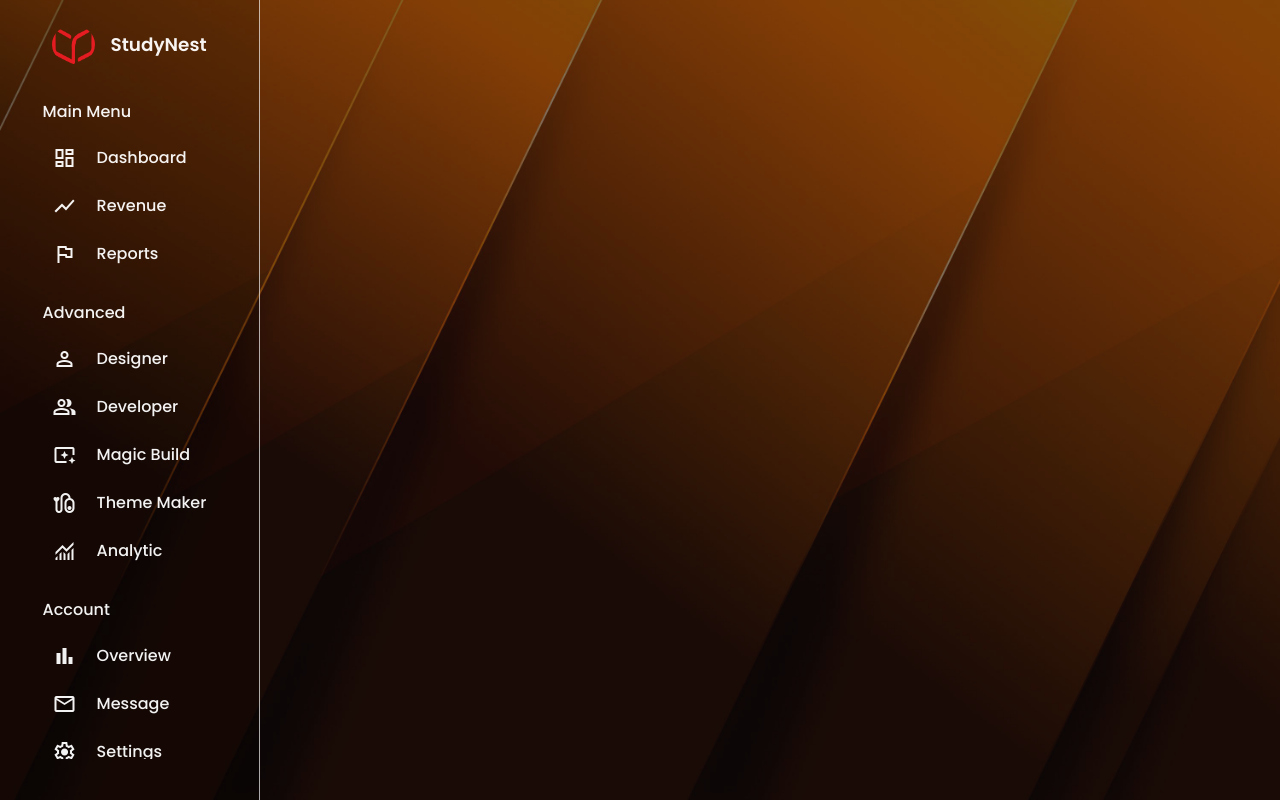
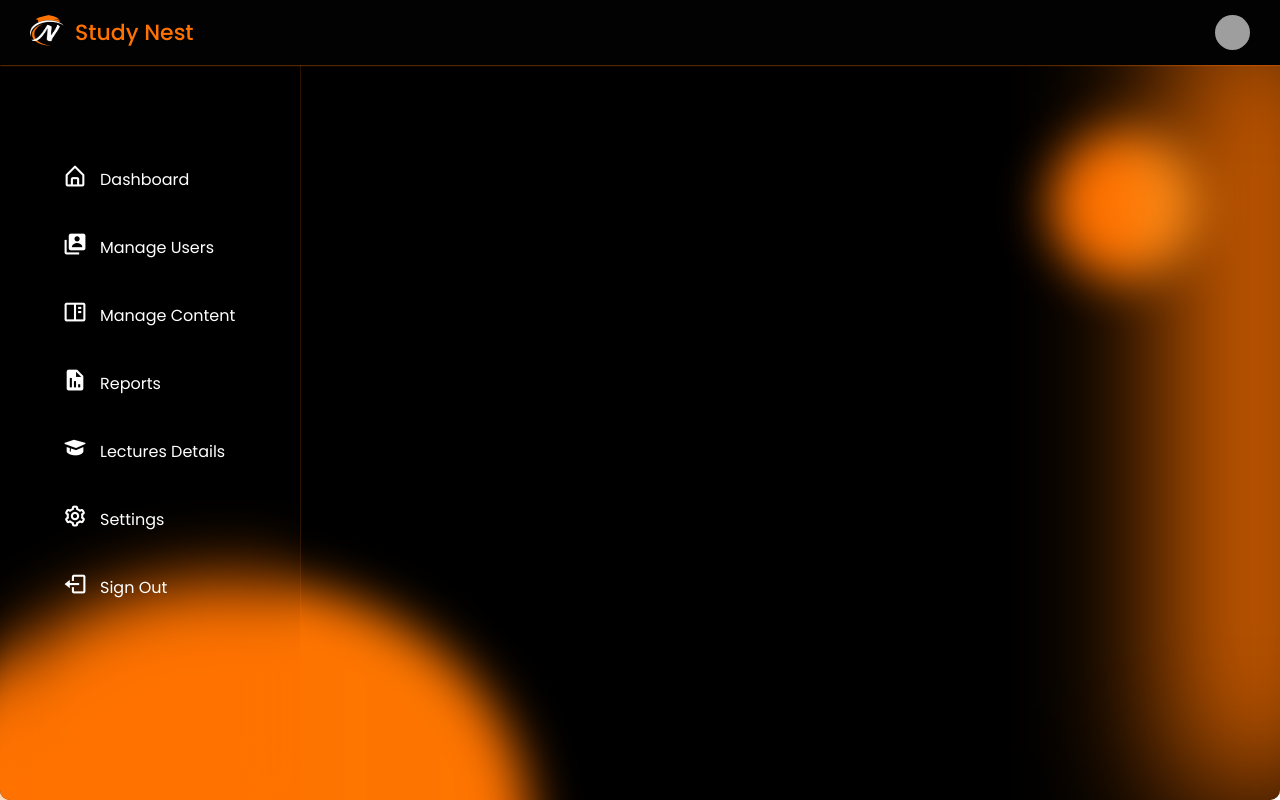
Before and after one commit to Pasindu115530/Study-Nest, a PHP site: page /dashboardadmin.html in a window 1280 px wide. Run offline with PHP 8.4, Linux system fonts and the light colour scheme; grey boxes are pictures that could not be loaded.

Commit message:
Change Dashboard Style

```diff
--- a/Assets/css/dashboard.css
+++ b/Assets/css/dashboard.css
@@ -1,106 +1,314 @@
-@import url("https://fonts.googleapis.com/css2?family=Poppins:wght@400;500;600;700&display=swap");
+/* Import Google font - Poppins */
+@import url("https://fonts.googleapis.com/css2?family=Poppins:wght@200;300;400;500;600;700&display=swap");
 * {
   margin: 0;
   padding: 0;
   box-sizing: border-box;
   font-family: "Poppins", sans-serif;
 }
+:root {
+  --white-color: #020202;
+  --blue-color: #ff7200;
+  --grey-color: #ffffff;
+  --grey-color-light: #aaa;
+}
 body {
-    height: 100vh;
+
+  transition: all 0.5s ease;
+}
+body.dark {
+  background-color: #333;
+}
+body.dark {
+  --white-color: #333;
+  --blue-color: #fff;
+  --grey-color: #f2f2f2;
+  --grey-color-light: #aaa;
+}
+
+
+
+.container {
+  background: #2f0101;
   width: 100%;
-    background-image: url("../img/4149961.jpg");
-    opacity: 0.95;
-    background-color: #000000;
-    background-position: center;
-    background-size: cover;
+  height: 100%;
+  border-radius: 10px;
+  position: relative;
+  overflow: hidden;
+  display: flex;
+  justify-content: center;
+  align-items: center;
   }
+  .left-semicircle {
+    position: absolute;
+    width: 600px;
+    height: 500px;
+    background: linear-gradient(to right, #ff7200 50%, #fd7600 80%, #ff7200 100%);
+    border-radius: 50%;
+    bottom: -280px;
+    left: -70px;
+    filter: blur(25px);
+  }
+
+  .img-login {
+    position: absolute;
+    top: -210px;
+    right: -145px;
+  }
+
+  .middle-circle {
+    width: 150px;
+    height: 150px;
+    background: linear-gradient(to right, #ff7200 50%, #f5b641 100%);
+    border-radius: 50%;
+    position: absolute;
+    left: 1050px;
+    top: 130px;
+    filter: blur(25px);
+  }
+
+  .right {
+    width: 150px;
+    height: 100%;
+    background: #ff7200;
+    position: absolute;
+    right: -50px;
+    filter: blur(75px);
+  }
+
+
+
+/* navbar */
+.navbar {
+  position: fixed;
+  top: 0;
+  width: 100%;
+  left: 0;
+  background-color: #020202;
+  box-shadow: #ff7200 0px 0px 2px;
+  display: flex;
+  align-items: center;
+  justify-content: space-between;
+  padding: 15px 30px;
+  z-index: 1000;
+}
+.logo_item {
+  display: flex;
+  align-items: center;
+  column-gap: 10px;
+  font-size: 22px;
+  font-weight: 500;
+  color: var(--blue-color);
+}
+.navbar img {
+  width: 35px;
+  height: 35px;
+  border-radius: 50%;
+}
+.search_bar {
+  height: 47px;
+  max-width: 430px;
+  width: 100%;
+}
+.search_bar input {
+  height: 100%;
+  width: 100%;
+  border-radius: 25px;
+  font-size: 18px;
+  outline: none;
+  background-color: var(--white-color);
+  color: var(--grey-color);
+  border: 1px solid var(--grey-color-light);
+  padding: 0 20px;
+}
+.navbar_content {
+  display: flex;
+  align-items: center;
+  column-gap: 25px;
+}
+.navbar_content i {
+  cursor: pointer;
+  font-size: 20px;
+  color: var(--grey-color);
+}
+/* sidebar */
 .sidebar {
+  background-color: black transparent;
+  backdrop-filter: blur(25px);
+  -webkit-backdrop-filter: blur(25px);
+  box-shadow: #ffffff 0px 0px 12px;
+  width: 300px;
   position: fixed;
   top: 0;
   left: 0;
-    width: 110px;
   height: 100%;
+  padding: 80px 20px;
+  z-index: 10;
+  overflow-y: scroll;
+  box-shadow: 0 0 1px var(--blue-color);
+  transition: all 0.5s ease;
+}
+.sidebar.close {
+  padding: 60px 0;
+  width: 80px;
+}
+.sidebar::-webkit-scrollbar {
+  display: none;
+}
+.menu_content {
+  position: relative;
+}
+.menu_title {
+  margin: 15px 0;
+  padding: 0 20px;
+  font-size: 18px;
+}
+.sidebar.close .menu_title {
+  padding: 6px 30px;
+}
+.menu_title::before {
+  color: var(--grey-color);
+  white-space: nowrap;
+}
+.menu_dahsboard::before {
+  content: "Dashboard";
+}
+.menu_editor::before {
+  content: "Editor";
+}
+.menu_setting::before {
+  content: "Setting";
+}
+.sidebar.close .menu_title::before {
+  content: "";
+  position: absolute;
+  height: 2px;
+  width: 18px;
+  border-radius: 12px;
+  background: var(--grey-color-light);
+}
+.menu_items {
+  padding: 15px;
+  list-style: none;
+}
+.navlink_icon {
+  position: relative;
+  font-size: 25px;
+  min-width: 50px;
+  line-height: 60px;
+  display: inline-block;
+  text-align: center;
+  border-radius: 6px;
+}
+.navlink_icon::before {
+  content: "";
+  position: absolute;
+  height: 100%;
+  width: calc(100% + 100px);
+  left: -20px;
+}
+.navlink_icon:hover {
+  background: var(--blue-color);
+}
+.sidebar .nav_link {
   display: flex;
   align-items: center;
-    flex-direction: column;
-    background: rgba(0, 0, 0, 0.2);
-    backdrop-filter: blur(35px);
-    --webkit-backdrop-filter: blur(35px);
-    border-right: 1px solid rgba(255, 255, 255, 0.7);
-    transition: width 0.3s ease;
+  width: 100%;
+  padding: 4px 15px;
+  border-radius: 8px;
+  text-decoration: none;
+  color: var(--grey-color);
+  white-space: nowrap;
 }
-.sidebar:hover {
+.sidebar.close .navlink {
+  display: none;
+}
+.nav_link:hover {
+  color: var(--white-color);
+  background: var(--blue-color);
+}
+.sidebar.close .nav_link:hover {
+  background: var(--white-color);
+}
+.submenu_item {
+  cursor: pointer;
+}
+.submenu {
+  display: none;
+}
+.submenu_item .arrow-left {
+  position: absolute;
+  right: 10px;
+  display: inline-block;
+  margin-right: auto;
+}
+.sidebar.close .submenu {
+  display: none;
+}
+.show_submenu ~ .submenu {
+  display: block;
+}
+.show_submenu .arrow-left {
+  transform: rotate(90deg);
+}
+.submenu .sublink {
+  padding: 15px 15px 15px 52px;
+}
+.bottom_content {
+  position: fixed;
+  bottom: 60px;
+  left: 0;
   width: 260px;
+  cursor: pointer;
+  transition: all 0.5s ease;
 }
-.sidebar .logo {
-    color: #ffffff;
+.bottom {
+  position: absolute;
   display: flex;
   align-items: center;
-    padding: 25px 10px 15px;
+  left: 0;
+  justify-content: space-around;
+  padding: 18px 0;
+  text-align: center;
+  width: 100%;
+  color: var(--grey-color);
+  border-top: 1px solid var(--grey-color-light);
+  background-color: var(--white-color);
 }
-.logo img {
-    width: 43px;
-    border-radius: 50%;
+.bottom i {
+  font-size: 20px;
 }
-.logo h2 {
-    font-size: 1.15rem;
-    font-weight: 600;
-    margin-left: 15px;
+.bottom span {
+  font-size: 18px;
+}
+.sidebar.close .bottom_content {
+  width: 50px;
+  left: 15px;
+}
+.sidebar.close .bottom span {
   display: none;
 }
-.sidebar:hover .logo h2 {
-    display: block;
-}
-.sidebar .links {
-    list-style: none;
-    margin-top: 20px;
-    overflow-y: auto;
-    scrollbar-width: none;
-    height: calc(100% - 140px);
-}
-.sidebar .links::-webkit-scrollbar {
+.sidebar.hoverable .collapse_sidebar {
   display: none;
 }
-.links li {
-    display: flex;
-    border-radius: 4px;
-    align-items: center;
+#sidebarOpen {
+  display: none;
 }
-.links li:hover {
+@media screen and (max-width: 768px) {
+  #sidebarOpen {
+    font-size: 25px;
+    display: block;
+    margin-right: 10px;
     cursor: pointer;
-    background: #ff7200;
+    color: var(--grey-color);
   }
-.links h4 {
-    color: #ffffff;
-    font-weight: 500;
+  .sidebar.close {
+    left: -100%;
+  }
+  .search_bar {
     display: none;
-    margin-bottom: 10px;
   }
-.sidebar:hover .links h4 {
-    display: block;
+  .sidebar.close .bottom_content {
+    left: -100%;
   }
-.links hr {
-    margin: 10px 8px;
-    border: 1px solid #adadad;
 }
-.sidebar:hover .links hr {
-    border-color: transparent;
-}
-.links li span {
-    padding: 12px 10px;
-    color: #ffffff;
-}
-.links li a {
-    padding: 10px;
-    color: #ffffff;
-    display: none;
-    font-weight: 500;
-    white-space: nowrap;
-    text-decoration: none;
-}
-.sidebar:hover .links li a {
-    display: block;
-}
-.links .logout-link {
-    margin-top: 20px;
-}
--- a/dashboardadmin.html
+++ b/dashboardadmin.html
@@ -1,75 +1,110 @@
 <!DOCTYPE html>
-<!-- Coding By CodingNepal - www.codingnepalweb.com -->
+<!-- Coding by CodingNepal || www.codingnepalweb.com -->
 <html lang="en">
   <head>
-    <meta charset="UTF-8">
-    <meta name="viewport" content="width=device-width, initial-scale=1.0">
-    <title>Glassmorphism Sidebar HTML and CSS| CodingNepal</title>
-    <!-- Linking Google font link for icons -->
-    <link rel="stylesheet" href="https://fonts.googleapis.com/css2?family=Material+Symbols+Outlined:opsz,wght,FILL,GRAD@20..48,100..700,0..1,-50..200">
-    <link rel="stylesheet" href="Assets/css/dashboard.css">
+    <meta charset="utf-8" />
+    <meta name="viewport" content="width=device-width, initial-scale=1" />
+    <!-- Boxicons CSS -->
+    <link href="https://unpkg.com/boxicons@2.1.4/css/boxicons.min.css" rel="stylesheet" />
+    <title>Dashboard | StudyNest</title>
+    <link rel="stylesheet" href="Assets/css/dashboard.css" />
   </head>
   <body>
-    <aside class="sidebar">
-      <div class="logo">
-        <img src="Assets/img/website-icon.png" alt="logo">
-        <h2>StudyNest</h2>
+    <div class="container" style="background: linear-gradient(135deg, #000000 0%, #000000 100%); min-height: 100vh;">
+      <div class="left-semicircle"></div>
+      <div class="middle-circle"></div>
+      <div class="right"></div>
+    </div>
+    <!-- navbar -->
+    <nav class="navbar">
+      <div class="logo_item">
+        <i class="bx bx-menu" id="sidebarOpen"></i>
+        <img src="Assets/img/website-icon.png" alt=""></i>Study Nest
       </div>
-      <ul class="links">
-        <h4>Main Menu</h4>
-        <li>
-          <span class="material-symbols-outlined">dashboard</span>
-          <a href="#">Dashboard</a>
-        </li>
-        <li>
-          <span class="material-symbols-outlined">show_chart</span>
-          <a href="#">Revenue</a>
-        </li>
-        <li>
-          <span class="material-symbols-outlined">flag</span>
-          <a href="#">Reports</a>
-        </li>
-        <hr>
-        <h4>Advanced</h4>
-        <li>
-          <span class="material-symbols-outlined">person</span>
-          <a href="#">Designer</a>
-        </li>
-        <li>
-          <span class="material-symbols-outlined">group</span>
-          <a href="#">Developer </a>
-        </li>
-        <li>
-          <span class="material-symbols-outlined">ambient_screen</span>
-          <a href="#">Magic Build</a>
-        </li>
-        <li>
-          <span class="material-symbols-outlined">pacemaker</span>
-          <a href="#">Theme Maker</a>
-        </li>
-        <li>
-          <span class="material-symbols-outlined">monitoring</span>
-          <a href="#">Analytic</a>
-        </li>
-        <hr>
-        <h4>Account</h4>
-        <li>
-          <span class="material-symbols-outlined">bar_chart</span>
-          <a href="#">Overview</a>
-        </li>
-        <li>
-          <span class="material-symbols-outlined">mail</span>
-          <a href="#">Message</a>
-        </li>
-        <li>
-          <span class="material-symbols-outlined">settings</span>
-          <a href="#">Settings</a>
-        </li>
-        <li class="logout-link">
-          <span class="material-symbols-outlined">logout</span>
-          <a href="#">Logout</a>
-        </li>
-      </ul>
-    </aside>
+
+      <div class="navbar_content">
+        <img src="Assets/img/neon 5.png" alt="" class="profile" />
+      </div>
+    </nav>
+    <!-- sidebar -->
+    <nav class="sidebar">
+      <div class="menu_content">
+        <ul class="menu_items">
+          <div class="breaker"></div>
+          <br><br>
+          <!-- <div class="menu_title menu_dahsboard"></div> -->
+
+          <li class="item">
+            <div href="#" class="nav_link submenu_item">
+              <span class="navlink_icon">
+                <i class="bx bx-home-alt"></i>
+              </span>
+              <span class="navlink">Dashboard</span>
+            </div>
+
+          </li>
+          <!-- end -->
+          <!-- duplicate this li tag if you want to add or remove  navlink with submenu -->
+          <!-- start -->
+          <li class="item">
+            <div href="#" class="nav_link submenu_item">
+              <span class="navlink_icon">
+                <i class='bx bxs-user-account'></i>
+              </span>
+              <span class="navlink">Manage Users</span>
+
+            </div>
+
+            <div href="#" class="nav_link submenu_item">
+              <span class="navlink_icon">
+                <i class='bx bx-book-content' ></i>
+              </span>
+              <span class="navlink">Manage Content</span>
+            </div>
+
+            <div href="#" class="nav_link submenu_item">
+              <span class="navlink_icon">
+                <i class='bx bxs-report' ></i>
+              </span>
+              <span class="navlink">Reports</span>
+            </div>
+
+
+            <div href="#" class="nav_link submenu_item">
+              <span class="navlink_icon">
+                <i class='bx bxs-graduation'></i>
+              </span>
+              <span class="navlink">Lectures Details</span>
+            </div>
+
+
+            <div href="#" class="nav_link submenu_item">
+              <span class="navlink_icon">
+                <i class='bx bx-cog' ></i>
+              </span>
+              <span class="navlink">Settings</span>
+            </div>
+
+            <div href="#" class="nav_link submenu_item">
+              <span class="navlink_icon">
+                <i class='bx bx-log-out'></i>
+              </span>
+              <span class="navlink">Sign Out</span>
+            </div>
+
+          </li>
+          <!-- end -->
+        </ul>
+
+        </ul>
+
+
+        </div>
+      </div>
+    </nav>
+
+    </div>
+    <!-- JavaScript -->
+    <script src="script.js"></script>
   </body>
 </html>
```
Also changed, not shown: Assets/img/black_gradient_orange_background_by_mannyt1013_deyc445-fullview.jpg (added), Assets/img/website-icon.png, script.js (added), 1 other file. Lines whose indentation alone changed are shown as unchanged.
